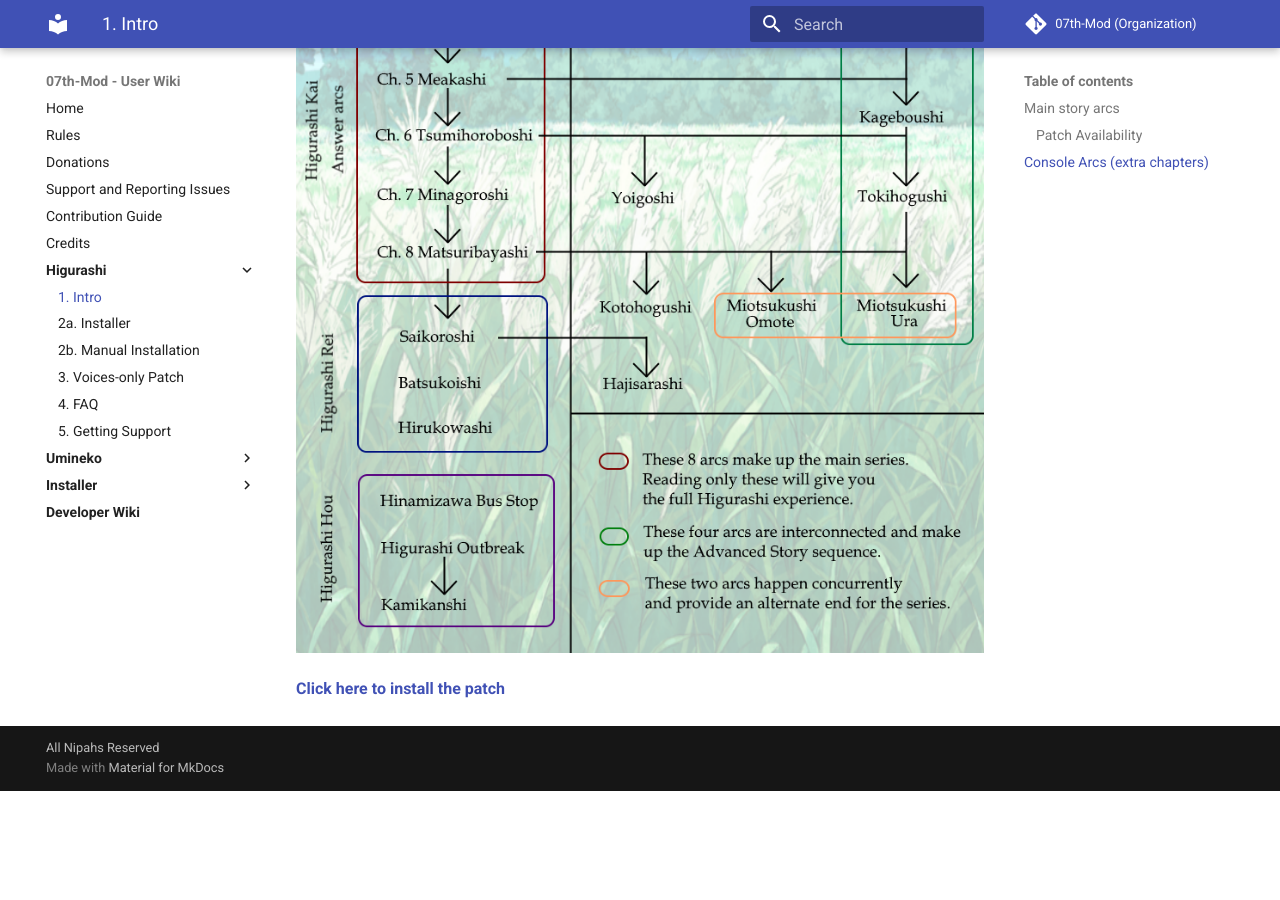
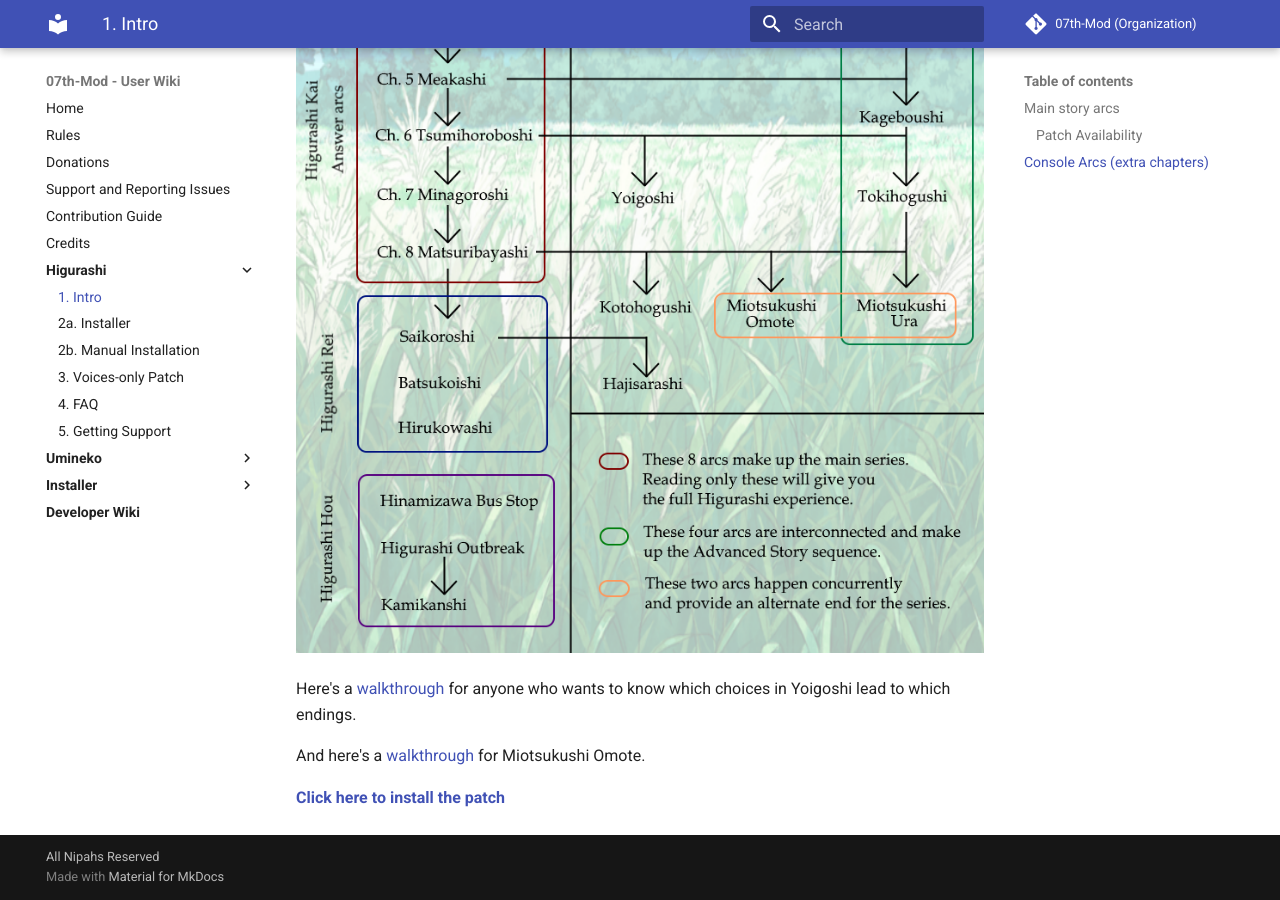
Before and after one commit to 07th-mod/wiki, an MkDocs documentation site: the page built from docs/Higurashi/Higurashi-Getting-started.md, in a window 1280 px wide and 900 px high, scrolled down 2301 px. Built offline with MkDocs 1.6.1 and Material for MkDocs 9.7.7, drawn with Linux system fonts in a browser that asks for light colours; before the commit the page ends 3092 px from its top, so only the background shows below that.

Commit message:
Add walkthroughs to wiki

```diff
--- a/docs/Higurashi/Higurashi-Getting-started.md
+++ b/docs/Higurashi/Higurashi-Getting-started.md
@@ -50,5 +50,9 @@
 **The console arcs should be played at the points of the story and in the order indicated by the below flowchart.**
 ![Higurashi Arcs Flowchart](img/flow.png)
 
+Here's a [walkthrough](http://07th-mod.com/wiki/Higurashi/img/walk-yoig.png) for anyone who wants to know which choices in Yoigoshi lead to which endings.
+
+And here's a [walkthrough](http://07th-mod.com/wiki/Higurashi/img/walk-omot.jpg) for Miotsukushi Omote.
+
 
 [**Click here to install the patch**](Higurashi-Part-1---Voice-and-Graphics-Patch.md)
```
